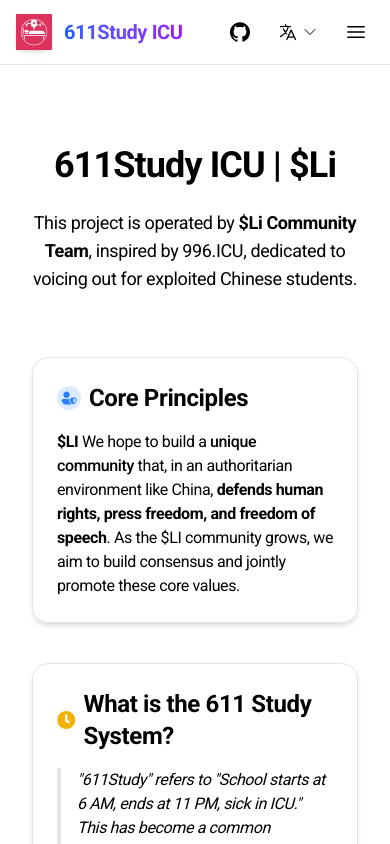
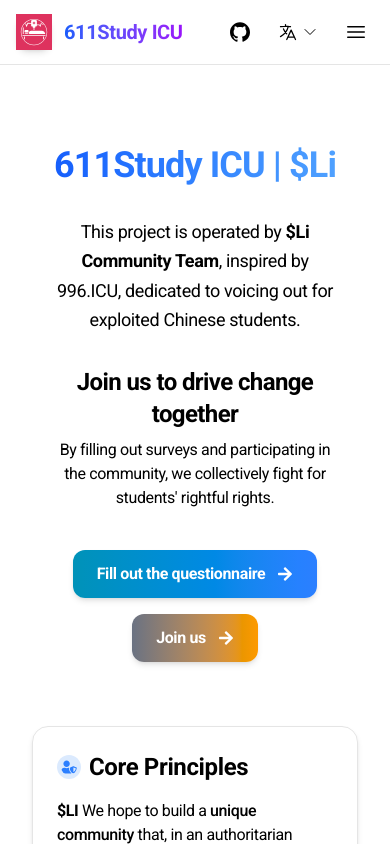
Before and after one commit to win3sdev/vercel-test, a Next.js app: page /en in a window 390 px wide. Shown: the top 844 px of the page. Built offline with nearby package versions, Linux system fonts and the light colour scheme.

Commit message:
index_button_moveChange

```diff
--- a/app/[locale]/page.tsx
+++ b/app/[locale]/page.tsx
@@ -18,15 +18,44 @@
   const locale = useLocale();
   return (
     <div className="max-w-7xl mx-auto px-4 py-12 space-y-16 text-base text-foreground">
-      <header className="text-center space-y-6 max-w-3xl mx-auto animate-fade-in">
-        <h1 className="text-4xl font-extrabold tracking-tight lg:text-5xl">
+      <header className="text-center space-y-8 max-w-3xl mx-auto animate-fade-in px-4">
+        {/* 主标题 */}
+        <h1 className="text-4xl font-extrabold tracking-tight lg:text-5xl text-transparent bg-clip-text bg-gradient-to-r from-blue-600 to-blue-400">
           {t("site.title")} | $Li
         </h1>
-        <p className="text-lg text-muted-foreground max-w-2xl mx-auto">
+
+        <p className="text-lg text-muted-foreground max-w-2xl mx-auto leading-relaxed">
           {t("home.intro.part1")}
-          <span className="font-semibold">{t("home.intro.part3")}</span>
+          <span className="font-semibold text-foreground">
+            {t("home.intro.part3")}
+          </span>
           {t("home.intro.part2")}
         </p>
+
+        <div className="space-y-2">
+          <h3 className="text-2xl lg:text-3xl font-bold tracking-tight text-foreground">
+            {t("home.cta.title")}
+          </h3>
+          <p className="text-muted-foreground max-w-xl mx-auto">
+            {t("home.cta.desc")}
+          </p>
+        </div>
+
+        <div className="flex flex-wrap justify-center gap-4 pt-2">
+          <Link
+            href={`/${locale}/submit`}
+            className="inline-flex items-center gap-2 px-6 py-3 rounded-xl bg-gradient-to-r from-cyan-600 to-blue-500 text-white font-semibold shadow-md hover:brightness-110 hover:scale-105 focus:outline-none focus:ring-4 focus:ring-cyan-400 focus:ring-offset-2 transition-transform dark:from-cyan-400 dark:to-blue-300"
+          >
+            {t("home.cta.submit")} <FaArrowRight className="ml-1" />
+          </Link>
+
+          <Link
+            href={`/${locale}/contact`}
+            className="inline-flex items-center gap-2 px-6 py-3 rounded-xl bg-gradient-to-r from-gray-500 to-amber-500 text-white font-semibold shadow-md hover:brightness-110 hover:scale-105 focus:outline-none focus:ring-4 focus:ring-amber-400 focus:ring-offset-2 transition-transform dark:from-gray-400 dark:to-yellow-300"
+          >
+            {t("home.cta.contact")} <FaArrowRight className="ml-1" />
+          </Link>
+        </div>
       </header>
 
       <section className="grid gap-10 md:grid-cols-2 lg:grid-cols-3">
@@ -119,7 +148,7 @@
         </div>
       </section>
 
-      <section className="mt-24 text-center bg-gradient-to-br from-muted/60 to-muted/40 dark:from-muted/40 dark:to-muted/20 rounded-2xl p-12 shadow-xl space-y-6 animate-fade-in">
+      {/* <section className="mt-24 text-center bg-gradient-to-br from-muted/60 to-muted/40 dark:from-muted/40 dark:to-muted/20 rounded-2xl p-12 shadow-xl space-y-6 animate-fade-in">
         <h3 className="text-3xl font-extrabold tracking-tight">
           {t("home.cta.title")}
         </h3>
@@ -132,7 +161,7 @@
         >
           {t("home.cta.button")} <FaArrowRight className="ml-1" />
         </Link>
-      </section>
+      </section> */}
 
       <footer className="text-center border-t pt-6 text-sm text-muted-foreground mt-24 bg-muted/30 dark:bg-muted/10 rounded-t-xl">
         <p>&copy; 2025 611Study.ICU. {t("home.footer.text")}</p>
--- a/messages/en.json
+++ b/messages/en.json
@@ -51,7 +51,8 @@
     "cta": {
       "title": "Join us to drive change together",
       "desc": "By filling out surveys and participating in the community, we collectively fight for students' rightful rights.",
-      "button": "Join Now"
+      "submit": "Fill out the questionnaire",
+      "contact": "Join us"
     },
     "footer": {
       "text": "All rights reserved"
--- a/messages/zh-CN.json
+++ b/messages/zh-CN.json
@@ -51,7 +51,8 @@
     "cta": {
       "title": "加入我们，一起推动改变",
       "desc": "通过填写问卷、参与社区，我们共同为学生争取应有的权利。",
-      "button": "立即参与"
+      "submit": "填写问卷",
+      "contact": "加入我们"
     },
     "footer": {
       "text": "版权所有"
--- a/messages/zh-TW.json
+++ b/messages/zh-TW.json
@@ -51,7 +51,8 @@
     "cta": {
       "title": "加入我們，一起推動改變",
       "desc": "透過填寫問卷、參與社區，我們共同為學生爭取應有的權利。",
-      "button": "立即參與"
+      "submit": "填寫問卷",
+      "contact": "加入我們"
     },
     "footer": {
       "text": "版權所有"
```
